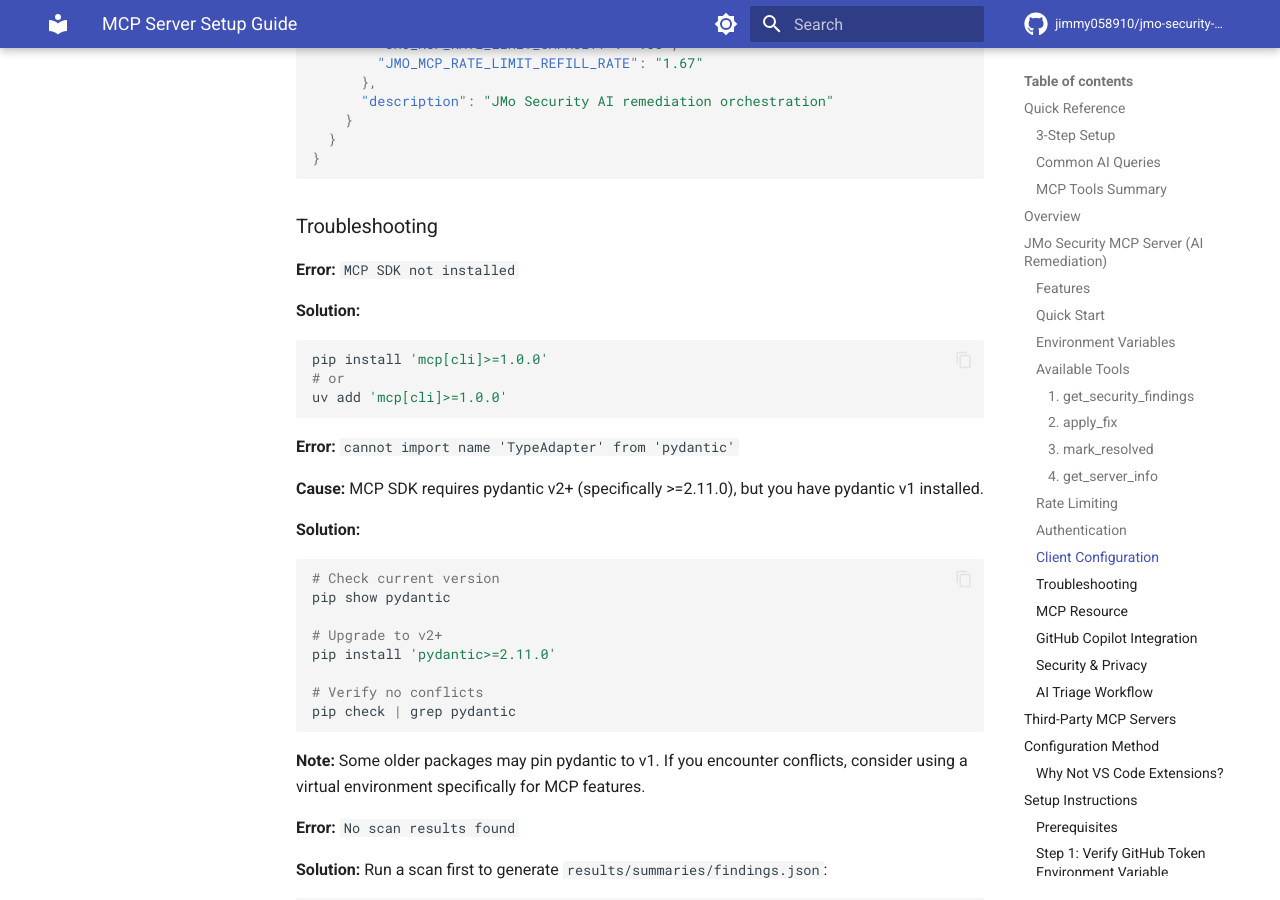
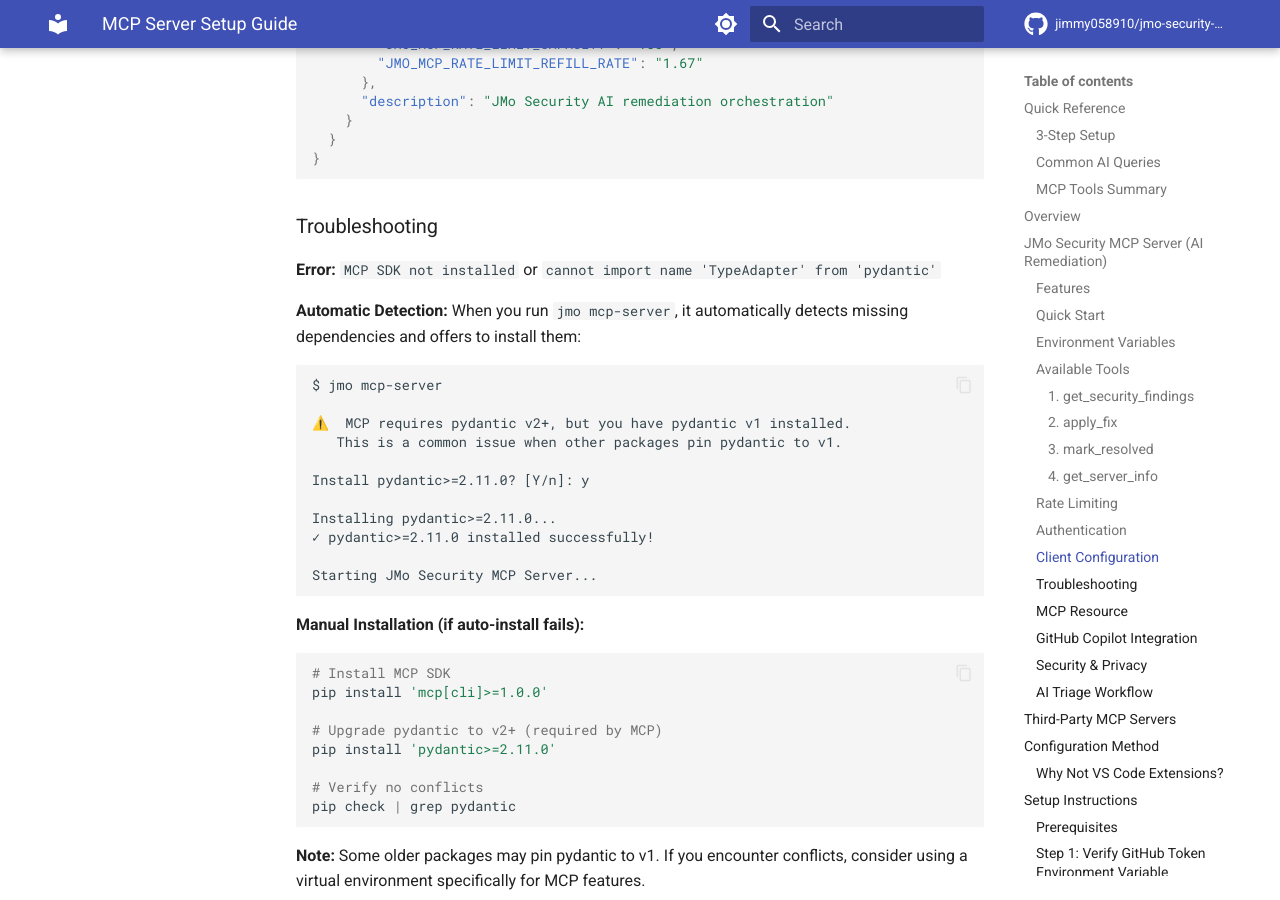
Before and after one commit to jimmy058910/jmo-security-repo, an MkDocs documentation site: the page built from docs/MCP_SETUP.md, in a window 1280 px wide and 900 px high, scrolled down 6178 px. Built offline with MkDocs 1.6.1 and Material for MkDocs 9.7.7, drawn with Linux system fonts in a browser that asks for light colours; comment, search, counter and statistics services are not loaded.

Commit message:
docs(mcp): update troubleshooting to show auto-detection feature
Document the new automatic dependency detection in jmo mcp-server
that prompts users to install missing pydantic v2+ or MCP SDK.

🤖 Generated with [Claude Code](https://claude.com/claude-code)

Co-Authored-By: Claude Opus 4.5 <noreply@anthropic.com>

````diff
--- a/docs/MCP_SETUP.md
+++ b/docs/MCP_SETUP.md
@@ -267,27 +267,31 @@ To use the JMo Security MCP server in Claude Code, add to `.claude/mcp.json`:
 
 ### Troubleshooting
 
-**Error:** `MCP SDK not installed`
+**Error:** `MCP SDK not installed` or `cannot import name 'TypeAdapter' from 'pydantic'`
 
-**Solution:**
+**Automatic Detection:** When you run `jmo mcp-server`, it automatically detects missing dependencies and offers to install them:
+
+```text
+$ jmo mcp-server
+
+⚠️  MCP requires pydantic v2+, but you have pydantic v1 installed.
+   This is a common issue when other packages pin pydantic to v1.
+
+Install pydantic>=2.11.0? [Y/n]: y
+
+Installing pydantic>=2.11.0...
+✓ pydantic>=2.11.0 installed successfully!
+
+Starting JMo Security MCP Server...
+```
+
+**Manual Installation (if auto-install fails):**
 
 ```bash
+# Install MCP SDK
 pip install 'mcp[cli]>=1.0.0'
-# or
-uv add 'mcp[cli]>=1.0.0'
-```
 
-**Error:** `cannot import name 'TypeAdapter' from 'pydantic'`
-
-**Cause:** MCP SDK requires pydantic v2+ (specifically >=2.11.0), but you have pydantic v1 installed.
-
-**Solution:**
-
-```bash
-# Check current version
-pip show pydantic
-
-# Upgrade to v2+
+# Upgrade pydantic to v2+ (required by MCP)
 pip install 'pydantic>=2.11.0'
 
 # Verify no conflicts
````
